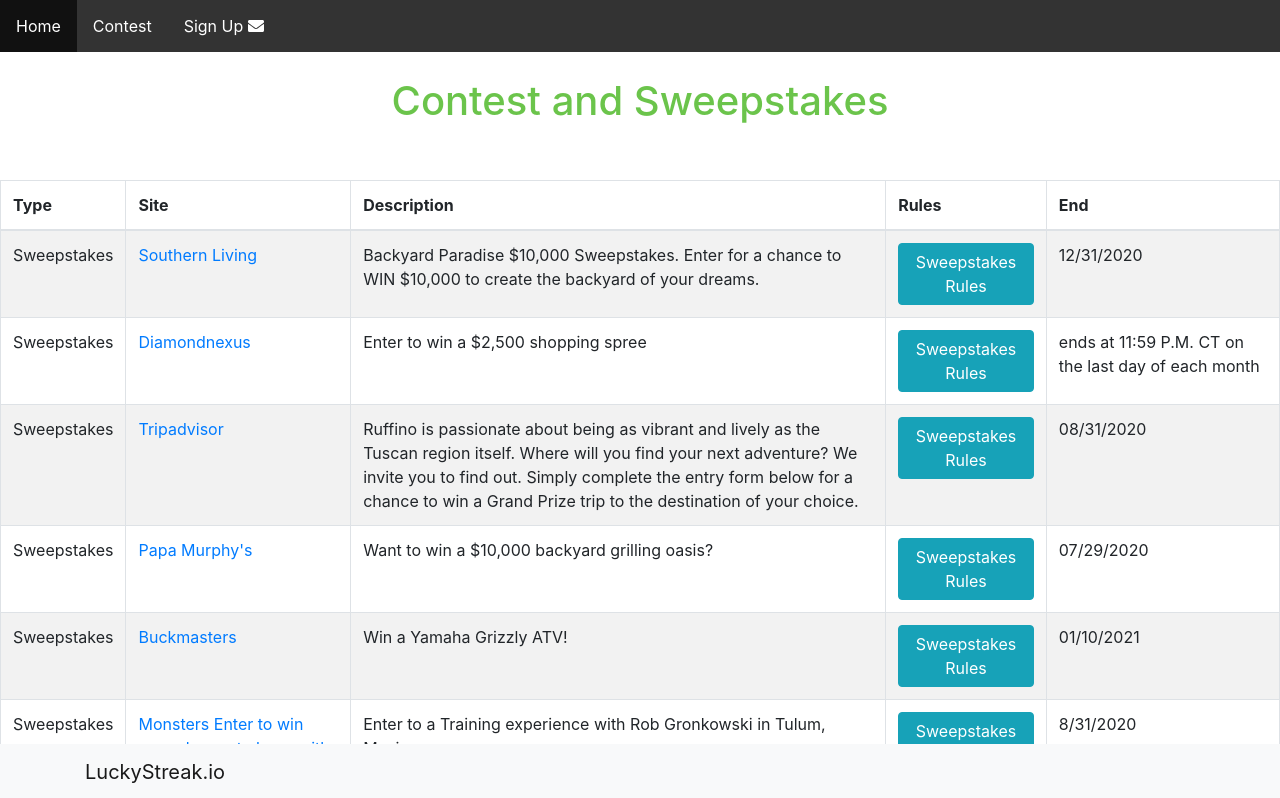
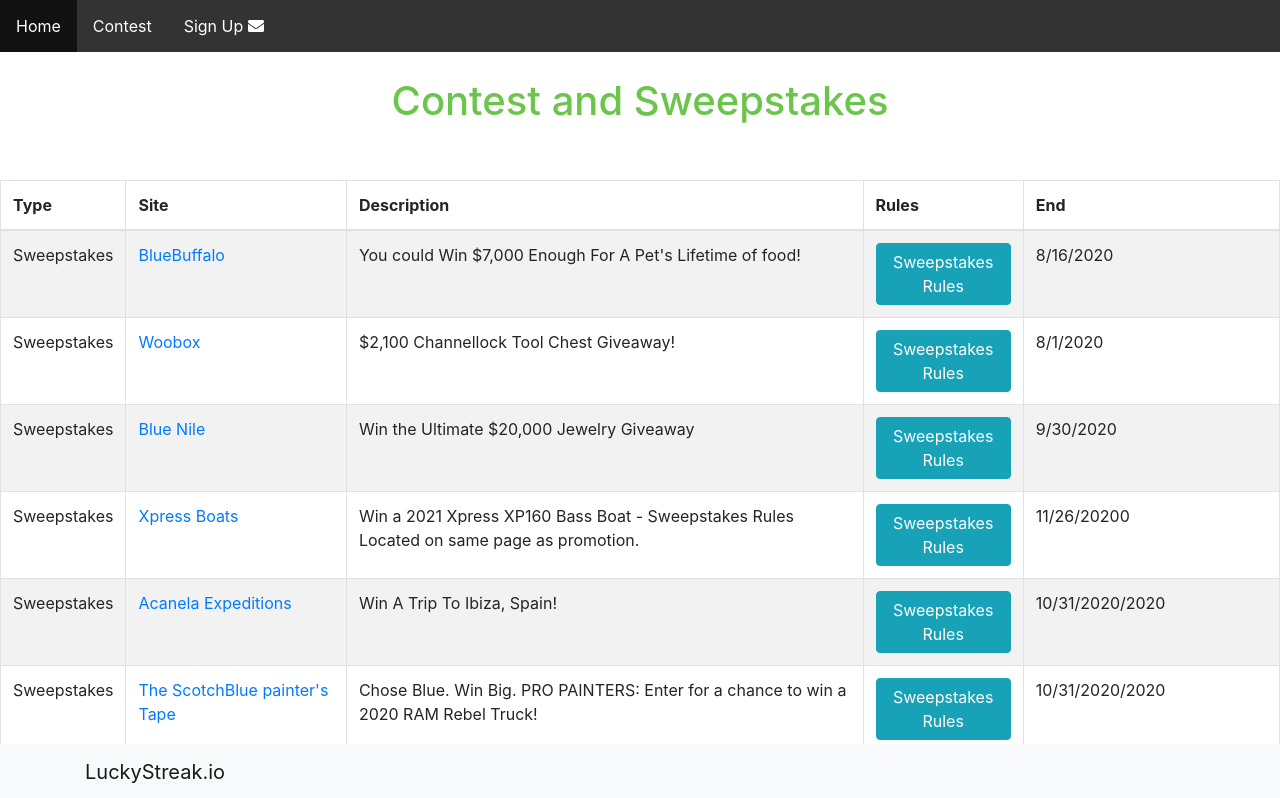
Before and after one commit to jamesbond00r/AWSReact, a React (Create React App) app: page /Contest in a window 1280 px wide. Shown: the top 798 px of the page. Built offline with nearby package versions, Linux system fonts and the light colour scheme.

Commit message:
add new contest remove old

```diff
--- a/src/Contest.js
+++ b/src/Contest.js
@@ -26,6 +26,60 @@
 
 {/*<tr><td>Sweepstakes</td><td><a href=""> Copy and paste me </a></td><td> Blank for Now </td><td><a href=""> <Button variant="info">Sweepstakes Rules</Button></a></td><td>Yeah also blank fo now</td></tr> */}
 
+<tr>
+<td>Sweepstakes</td>
+      <td><a href="https://www.bluebuffalosweeps.com/AmoeEntry.aspx">BlueBuffalo</a></td>
+      <td>You could Win $7,000 Enough For A Pet's Lifetime of food! </td>
+      <td><a href="http://terms.snipp.com/bluebuffalo/BlueBuffaloSummerSweeps1004695/BlueSummerSweeps-OfficialRules.pdf"> <Button variant="info">Sweepstakes Rules</Button></a></td>
+      <td> 8/16/2020</td>
+    </tr>
+
+
+
+<tr>
+<td>Sweepstakes</td>
+      <td><a href="https://woobox.com/typ5a4">Woobox</a></td>
+      <td>$2,100 Channellock Tool Chest Giveaway! </td>
+      <td><a href="https://woobox.com/typ5a4/rules"> <Button variant="info">Sweepstakes Rules</Button></a></td>
+      <td> 8/1/2020</td>
+    </tr>
+
+
+<tr>
+<td>Sweepstakes</td>
+      <td><a href="https://www.bluenile.com/jewelry-sweepstakes">Blue Nile</a></td>
+      <td>Win the Ultimate $20,000 Jewelry Giveaway</td>
+      <td><a href="https://www.bluenile.com/jewelry-sweepstakes-rules"> <Button variant="info">Sweepstakes Rules</Button></a></td>
+      <td> 9/30/2020</td>
+    </tr>
+
+
+
+<tr>
+<td>Sweepstakes</td>
+      <td><a href="https://app.viralsweep.com/sweeps/full/fe9b2f-68779?framed=1">Xpress Boats</a></td>
+      <td> Win a 2021 Xpress XP160 Bass Boat - Sweepstakes Rules Located on same page as promotion. </td>
+      <td><a href="https://app.viralsweep.com/sweeps/full/fe9b2f-68779?framed=1"> <Button variant="info">Sweepstakes Rules</Button></a></td>
+      <td> 11/26/20200</td>
+    </tr>
+
+
+<tr>
+<td>Sweepstakes</td>
+      <td><a href="https://www.acanela.com/spain-sweepstakes">Acanela Expeditions</a></td>
+      <td> Win A Trip To Ibiza, Spain!</td>
+      <td><a href="https://propaintersweeps.3m.com/Public/pdf/OfficialRules2020SweepsFINAL.pdf"> <Button variant="info">Sweepstakes Rules</Button></a></td>
+      <td> 10/31/2020/2020</td>
+    </tr>
+
+
+<tr>
+<td>Sweepstakes</td>
+      <td><a href="https://propaintersweeps.3m.com/?utm_medium=redirect&utm_source=vanity-url&utm_campaign=www.3m.com/ProPainterSweeps">The ScotchBlue painter's Tape</a></td>
+      <td>Chose Blue. Win Big. PRO PAINTERS: Enter for a chance to win a 2020 RAM Rebel Truck!</td>
+      <td><a href="https://propaintersweeps.3m.com/Public/pdf/OfficialRules2020SweepsFINAL.pdf"> <Button variant="info">Sweepstakes Rules</Button></a></td>
+      <td> 10/31/2020/2020</td>
+    </tr>
 
 <tr>
 <td>Sweepstakes</td>
@@ -62,13 +116,6 @@
 
 
 
-<tr>
-<td>Sweepstakes</td>
-      <td><a href="https://www.grillmypapamurphys.com/home">Papa Murphy's</a></td>
-      <td> Want to win a $10,000 backyard grilling oasis? </td>
-      <td><a href="https://www.grillmypapamurphys.com/rules"> <Button variant="info">Sweepstakes Rules</Button></a></td>
-      <td> 07/29/2020</td>
-    </tr>
 
 
 <tr>
@@ -175,13 +222,7 @@
     </tr>
 
 
-    <tr>
-<td>Sweepstakes</td>
-      <td><a href="https://news.iheart.com/contests/enter-to-win-841430/"> Enter To Win A Delicious Duet Sweepstakes! </a></td>
-      <td> Winners will win a Spring Grilling Gear Kit that will ensure they'll be all set for the BBQ season. Note - Sweepstakes Rules Located on same page as promotion. </td>
-      <td><a href="https://news.iheart.com/contests/enter-to-win-841430/"> <Button variant="info">Sweepstakes Rules</Button></a></td>
-      <td>7/26/2020</td>
-    </tr>
+
 
 
     <tr>
@@ -206,7 +247,7 @@
       <td><a href="https://www.gabesstores.com/win"> Gabestores </a></td>
       <td> We’re ready to help you rock your new routine by giving away $20,000 in instant gift cards and $300,000 in coupons!  </td>
       <td><a href="https://www.gabesstores.com/win"> <Button variant="info">Sweepstakes Rules</Button></a></td>
-      <td>Y8/30/2020</td>
+      <td>8/30/2020</td>
     </tr>
 
 
@@ -297,13 +338,7 @@
     </tr>
   </thead>
   <tbody>
-    <tr>
-      <td>Contest</td>
-      <td><a href="https://www.instructables.com/contest/frozentreats2020/">Instructables Forzen Treats </a></td>
-      <td>Make those hot summer days more enjoyable with a frozen treat! Share your favorite recipes for frozen treats for a chance to<b> win an Amazon Gift Card!</b> </td>
-      <td><a href="https://www.instructables.com/contest/frozentreats2020/"> <Button variant="warning">Contest Rules</Button></a></td>
-      <td>7/19/2020</td>
-    </tr>
+
     <tr>
 
 <td>Contest</td>
```
